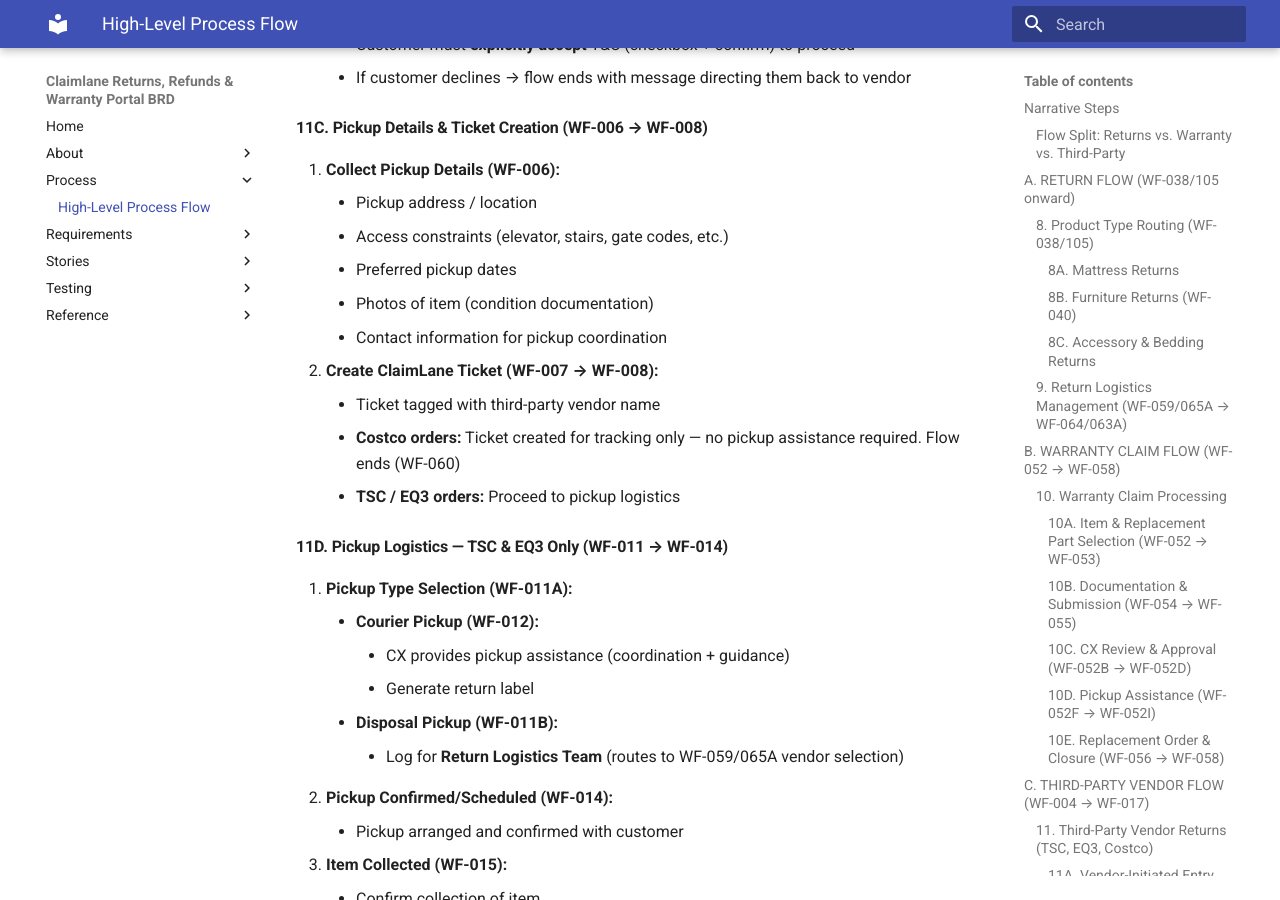
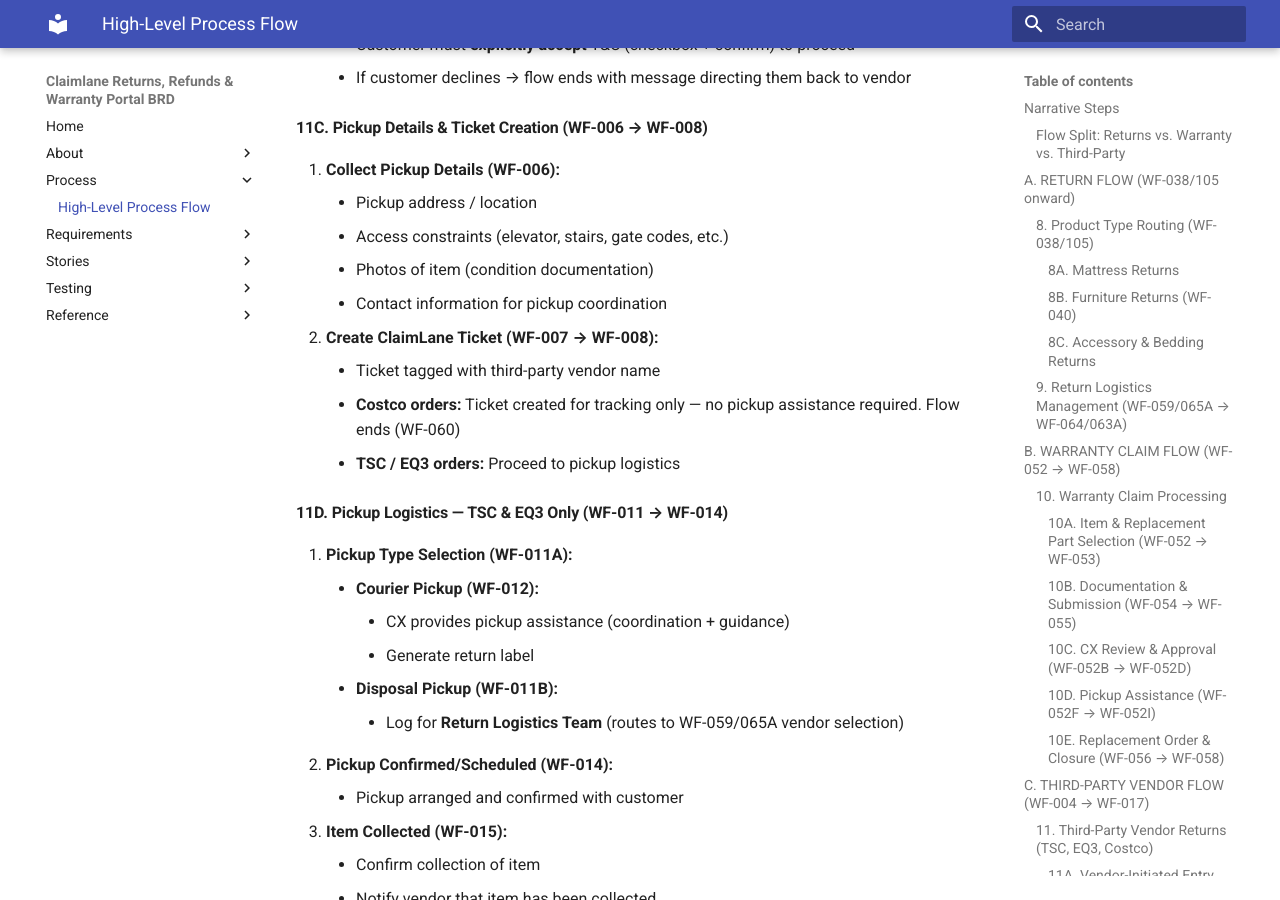
Before and after one commit to charanbobby/ClaimLaneRequirementsRepo, an MkDocs documentation site: the page built from brd/process-high-level.md, in a window 1280 px wide and 900 px high, scrolled down 7629 px. Built offline with MkDocs 1.6.1 and Material for MkDocs 9.7.7, drawn with Linux system fonts in a browser that asks for light colours; comment, search, counter and statistics services are not loaded.

```diff
--- a/brd/process-high-level.md
+++ b/brd/process-high-level.md
@@ -271,7 +271,6 @@
 4. **Collect Pickup Details (WF-006):**
     - Pickup address / location
     - Access constraints (elevator, stairs, gate codes, etc.)
-    - Preferred pickup dates
     - Photos of item (condition documentation)
     - Contact information for pickup coordination
 5. **Create ClaimLane Ticket (WF-007 → WF-008):**
```
Also changed, not shown: 1 other file.
